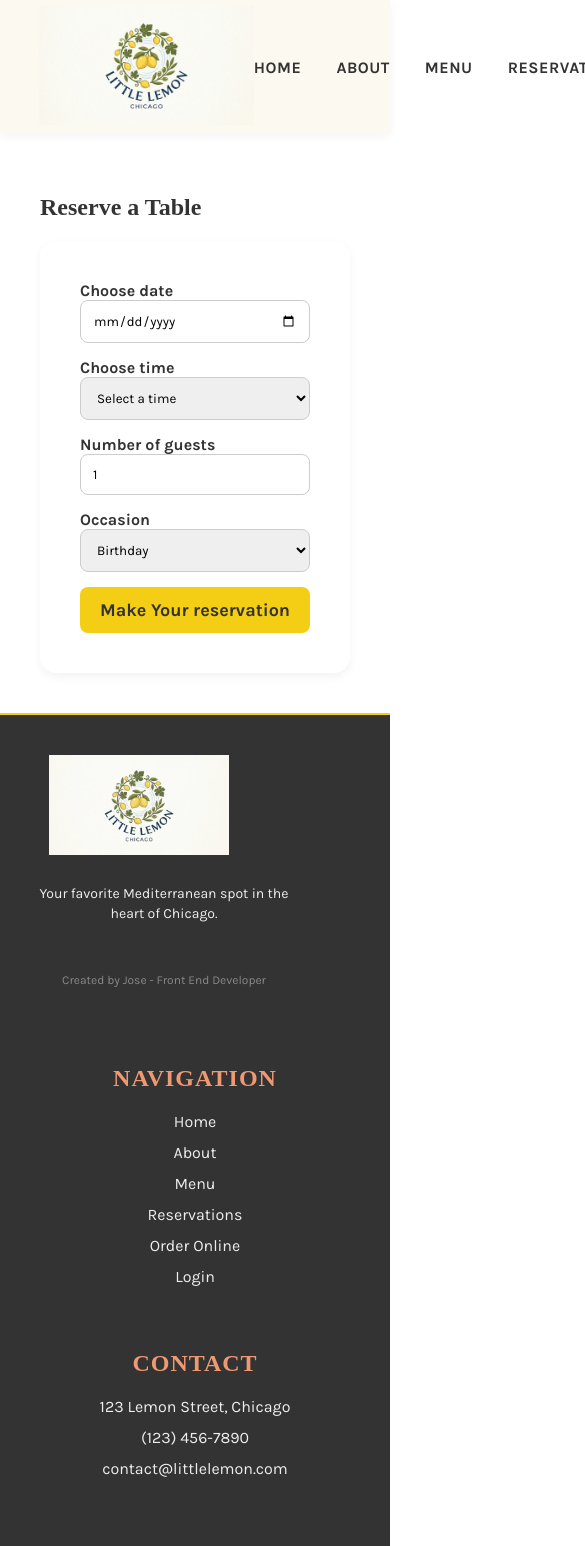
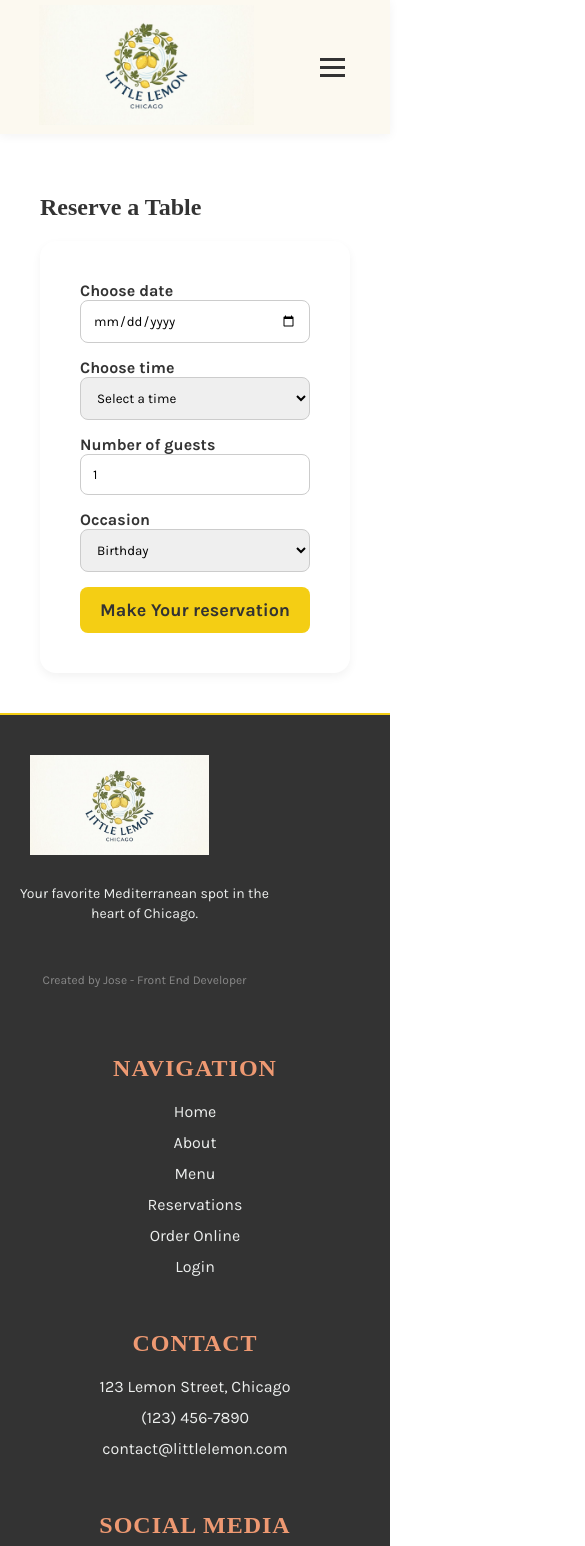
Before and after one commit to anudoranador87/little-lemon, a React (Create React App) app: page /reservations in a window 390 px wide. Shown: the top 1546 px of the page, 585 px wide, since content can reach past the window. Built offline with nearby package versions, Linux system fonts and the light colour scheme; a web font is replaced by a local one.

Commit message:
feat: implement responsive hamburger menu and refine footer layout

```diff
--- a/src/App.css
+++ b/src/App.css
@@ -364,8 +364,22 @@ ul {
   color: #EDEFEE;
   padding: 60px 10%;
   display: grid;
-  grid-template-columns: 1.5fr 1fr 1fr 1fr;
+  grid-template-columns: repeat(4, 1fr);
   gap: 40px;
+}
+
+/* Mobile responsive adjustments */
+@media (max-width: 768px) {
+  .footer {
+    grid-template-columns: 1fr;
+    gap: 30px;
+    padding: 40px 5%;
+    text-align: center;
+  }
+
+  .footer-column ul {
+    align-items: center;
+  }
 }
 
 .footer-logo img {
@@ -609,3 +623,43 @@ ul {
     padding-left: 0;
   }
 }
+
+/* Hamburger Menu */
+.hamburger {
+  display: none;
+  flex-direction: column;
+  cursor: pointer;
+  background: none;
+  border: none;
+  gap: 5px;
+}
+
+.bar {
+  width: 25px;
+  height: 3px;
+  background-color: var(--highlight-black);
+  transition: all 0.3s ease;
+}
+
+@media (max-width: 768px) {
+  .hamburger {
+    display: flex;
+  }
+
+  .nav-links {
+    position: absolute;
+    top: 100%;
+    left: 0;
+    width: 100%;
+    background-color: #fcf9f0;
+    flex-direction: column;
+    padding: 20px 0;
+    gap: 15px;
+    display: none;
+    box-shadow: 0 5px 10px rgba(0,0,0,0.1);
+  }
+
+  .nav-links.active {
+    display: flex;
+  }
+}
--- a/src/components/Navbar.js
+++ b/src/components/Navbar.js
@@ -1,24 +1,35 @@
-import React from 'react';
+import React, { useState } from 'react';
 import { Link } from 'react-router-dom';
 import logo from '../assets/logo.jpg';
 
-// The navbar is the first thing users see.
-// Keeping it sticky makes navigation super easy as they scroll!
 const Navbar = () => {
+  const [isOpen, setIsOpen] = useState(false);
+
+  const toggleMenu = () => {
+    setIsOpen(!isOpen);
+  };
+
   return (
     <nav className="navbar">
       <div className="navbar-container">
         <Link to="/" className="navbar-logo">
           <img src={logo} alt="Little Lemon Logo" />
         </Link>
-        <ul className="nav-links">
-          <li><Link to="/">Home</Link></li>
-          <li><Link to="/about">About</Link></li>
-          <li><Link to="/menu">Menu</Link></li>
-          <li><Link to="/reservations">Reservations</Link></li>
-          <li><Link to="/order">Order Online</Link></li>
-          {/* Using a specific class for the login button to make it stand out! */}
-          <li><Link to="/login" className="login-nav">Login</Link></li>
+
+        {/* Hamburger button */}
+        <button className="hamburger" onClick={toggleMenu} aria-label="Toggle navigation">
+          <span className={`bar ${isOpen ? 'open' : ''}`}></span>
+          <span className={`bar ${isOpen ? 'open' : ''}`}></span>
+          <span className={`bar ${isOpen ? 'open' : ''}`}></span>
+        </button>
+
+        <ul className={`nav-links ${isOpen ? 'active' : ''}`}>
+          <li><Link to="/" onClick={toggleMenu}>Home</Link></li>
+          <li><Link to="/about" onClick={toggleMenu}>About</Link></li>
+          <li><Link to="/menu" onClick={toggleMenu}>Menu</Link></li>
+          <li><Link to="/reservations" onClick={toggleMenu}>Reservations</Link></li>
+          <li><Link to="/order" onClick={toggleMenu}>Order Online</Link></li>
+          <li><Link to="/login" className="login-nav" onClick={toggleMenu}>Login</Link></li>
         </ul>
       </div>
     </nav>
```
